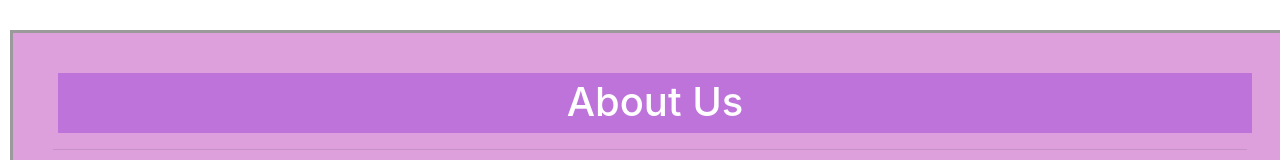
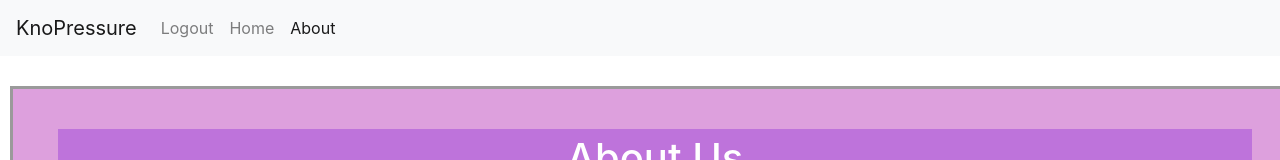
Before and after one commit to kevkouadio/KnoPressure, a React (Create React App) app: page /about in a window 1280 px wide. Shown: the top 160 px of the page. Built offline with nearby package versions, Linux system fonts and the light colour scheme.

Commit message:
Added the Navbar to the About page

```diff
--- a/src/pages/About/index.js
+++ b/src/pages/About/index.js
@@ -1,12 +1,14 @@
 import React from "react";
+import Navbar from "../../components/Navbar";
+import Container from "../../components/Container";
 import Row from "../../components/Row";
-import Container from "../../components/Container";
 import Col from "../../components/Col";
 import "./aboutstyle.css";
 
 function About() {
     return (
         <div>
+        <Navbar/>
            <Container style={{ marginTop: 30 }}>
              <Row>
                    <Col size="md-12">
```
